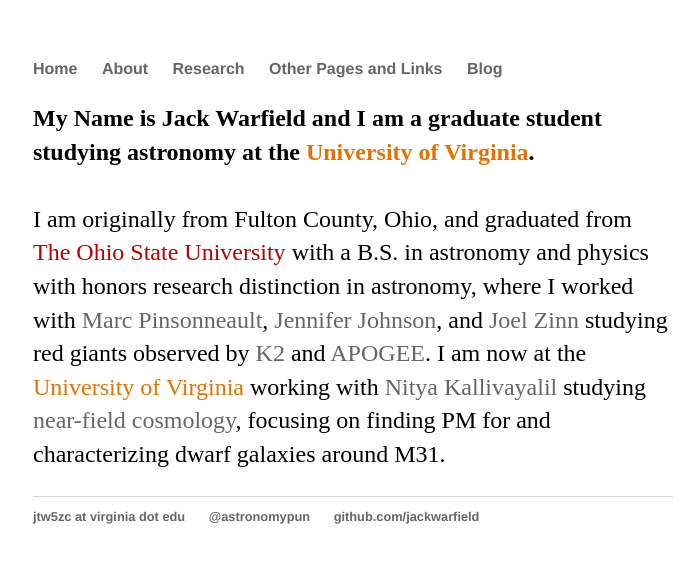
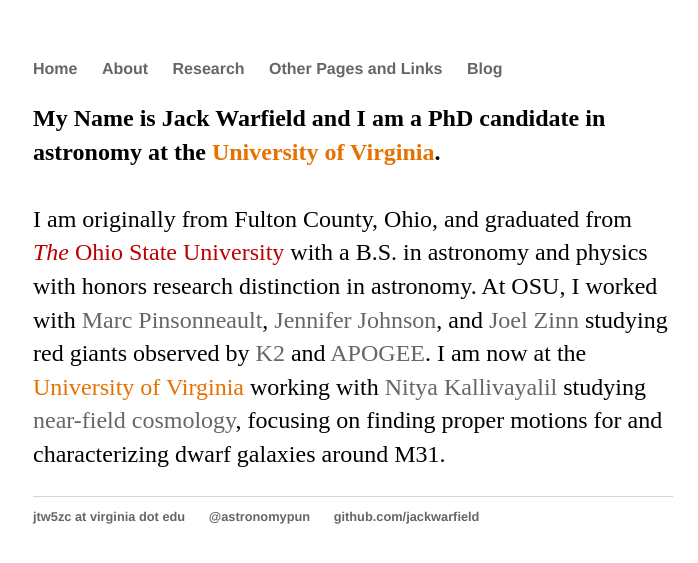
Before and after one commit to jackwarfield/jackwarfield.github.io, a Jekyll site: the page built from about/index.html, in a window 1280 px wide. Shown: the top 563 px of the page, without its empty margins (287-985 px from the left). Built offline with Jekyll 4.4.1, drawn with Linux system fonts in a browser that asks for light colours.

Commit message:
update some about page words

```diff
--- a/about/index.html
+++ b/about/index.html
@@ -4,14 +4,14 @@
 ---
 <div class="blurb">
 	<p>
-		<b>My Name is Jack Warfield and I am a graduate student studying astronomy at the <font color='#E57200'>University of Virginia</font>.</b>
+		<b>My Name is Jack Warfield and I am a PhD candidate in astronomy at the <font color='#E57200'>University of Virginia</font>.</b>
 
 		<br><br>
 
 		I am originally from Fulton County, Ohio, and graduated from
-		<font color='#bb0000'>The Ohio State University</font>
-		with a B.S. in astronomy and physics with honors research distinction in astronomy,
-		where I worked with <a href='http://www.astronomy.ohio-state.edu/~pinsono/'>Marc Pinsonneault</a>,
+        <font color='#bb0000'><i>The</i> Ohio State University</font>
+		with a B.S. in astronomy and physics with honors research distinction in astronomy. At OSU,
+		I worked with <a href='http://www.astronomy.ohio-state.edu/~pinsono/'>Marc Pinsonneault</a>,
 		<a href='http://www.astronomy.ohio-state.edu/~jaj/'>Jennifer Johnson</a>, and
 		<a href='http://joelczinn.com/'>Joel Zinn</a> studying red
 		giants observed by <a href='https://keplerscience.arc.nasa.gov'>K2</a> and
@@ -19,6 +19,6 @@
 		<font color='#E57200'>University of Virginia</font> working with
         <a href='https://sites.google.com/view/nityajk/home'>Nitya Kallivayalil</a> studying
 		<a href='https://astronomy.as.virginia.edu/research/near-field-cosmology'>near-field cosmology</a>,
-		focusing on finding PM for and characterizing dwarf galaxies around M31.
+		focusing on finding proper motions for and characterizing dwarf galaxies around M31.
 	</p>
 </div><!-- /.blurb -->
```
